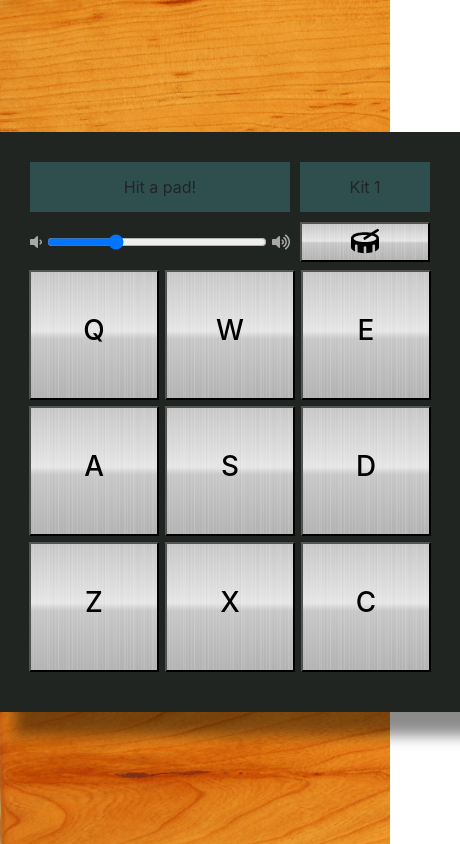
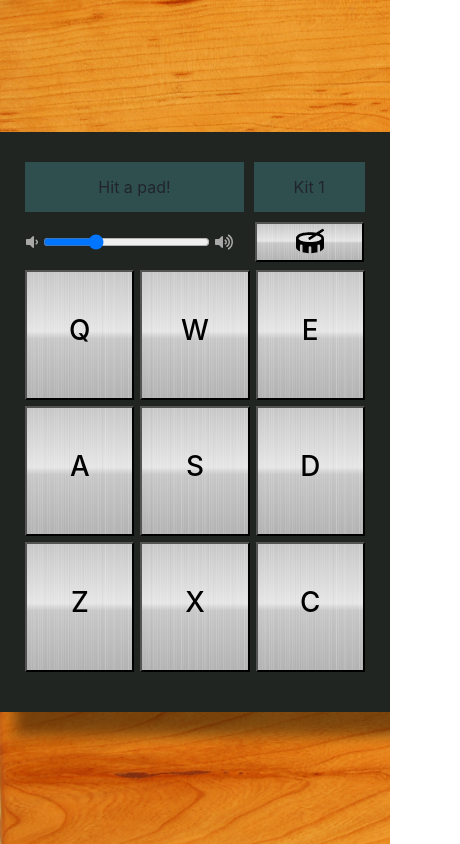
Before and after one commit to kevmhughes/drum-machine, a React (Create React App) app: page / in a window 390 px wide. Shown: the whole page, 460 px wide, since content can reach past the window. Built offline with nearby package versions, Linux system fonts and the light colour scheme.

Commit message:
Add media queries/responsive styling for mobile

```diff
--- a/src/App.css
+++ b/src/App.css
@@ -16,6 +16,12 @@
     box-shadow: rgb(0 0 0 / 30%) 18px 20px 13px 5px, rgb(0 0 0 / 22%) 19px 20px 12px;
 }
 
+@media (max-width: 500px) {
+    #drum-machine {
+      width: 100vw;
+    }
+  }
+
  #drum-layout {
     display: flex;
     flex-direction: row;
@@ -26,6 +32,12 @@
     margin-right:auto;
     margin-top: 5px;
 }
+
+@media (max-width: 500px) {
+    #drum-layout {
+      width: 90vw;
+    }
+  }
 
 #display {
     display: flex;
@@ -42,6 +54,12 @@
     width: 220px;
 }
 
+@media (max-width: 500px) {
+    .slider {
+      width: 43vw;
+    }
+  }
+
 #change-pad-button {
     width: 130px;
     height: 40px;
@@ -55,6 +73,12 @@
     hsl(0,0%,78%) 53%,
     hsl(0,0%,70%)100%);
 }
+
+@media (max-width: 500px) {
+    #change-pad-button {
+      width: 28vw;
+    }
+  }
 
 #display-two {
     display: flex;
@@ -75,6 +99,12 @@
     margin-right: auto;
 }
 
+@media (max-width: 500px) {
+    #display-panel {
+      width: 87vw;
+    }
+  }
+
 .top {
     height: 30px;
 }
@@ -88,3 +118,9 @@
     margin-right: auto;
     margin-top: 10px;
 }
+
+@media (max-width: 500px) {
+    .control-panel {
+      width: 90vw;
+    }
+  }
--- a/src/components/drum-pad/drum-pad.css
+++ b/src/components/drum-pad/drum-pad.css
@@ -12,3 +12,9 @@
     hsl(0,0%,78%) 53%,
     hsl(0,0%,70%)100%);
 }
+
+@media (max-width: 500px) {
+  .drum-pad.linear {
+    width: 28vw;
+  }
+}
```
